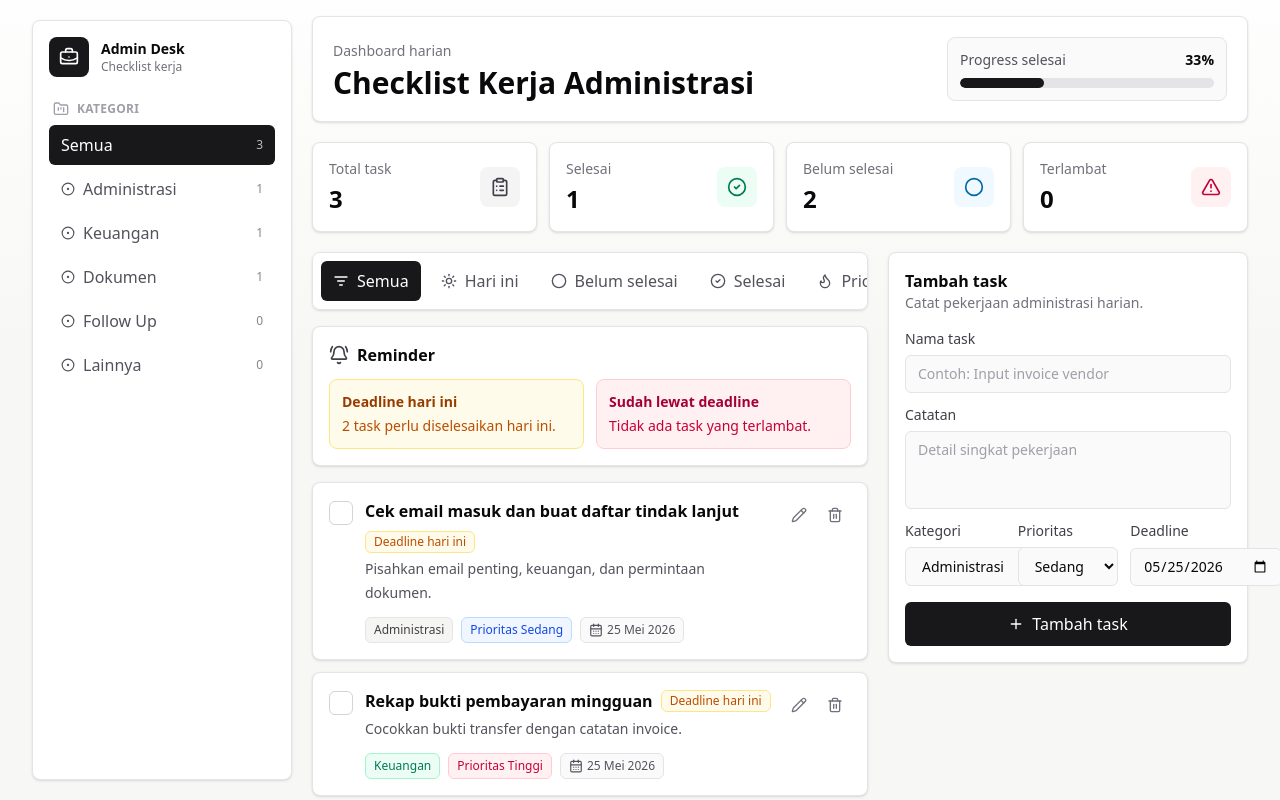
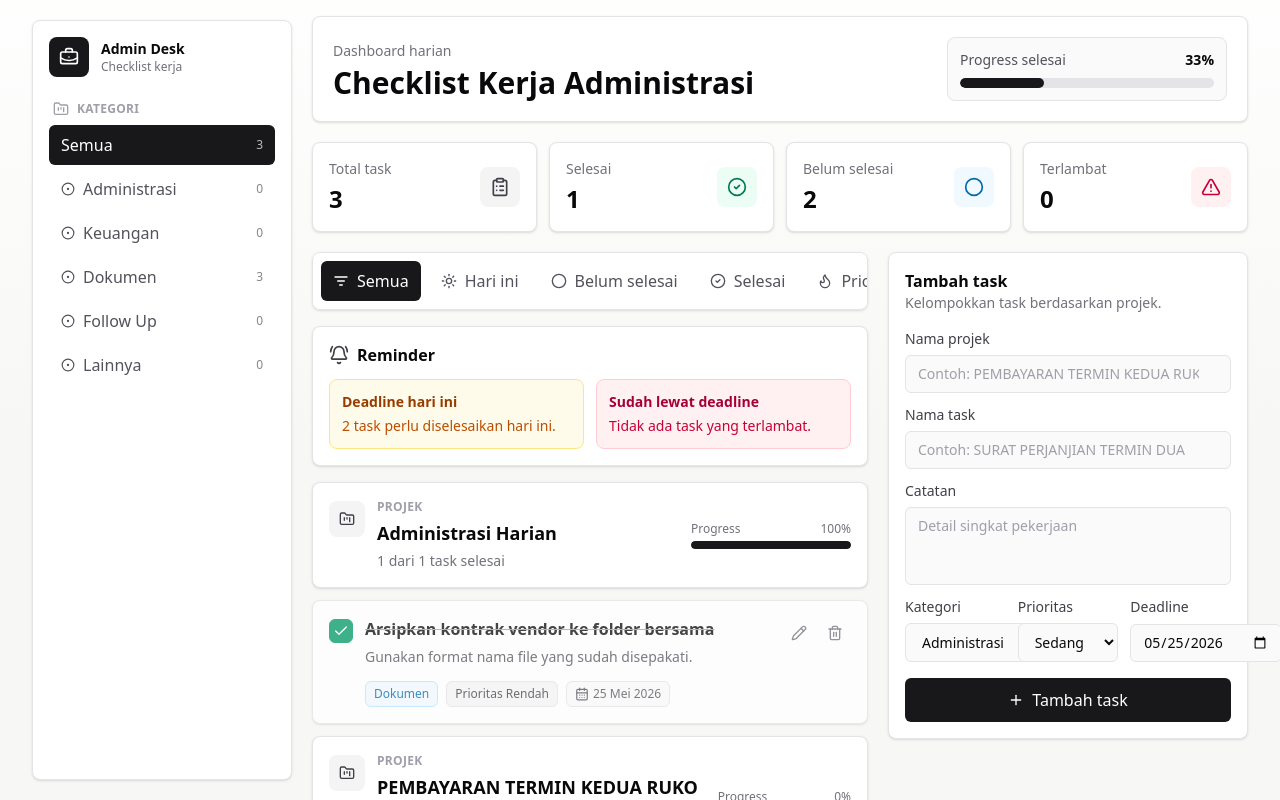
Before and after one commit to deptfinance/checklist, a Next.js app: page / in a window 1280 px wide. Shown: the top 800 px of the page. Built offline with nearby package versions, Linux system fonts and the light colour scheme.

Commit message:
Add project grouping for tasks

```diff
--- /dev/null
+++ b/src/components/ProjectSection.tsx
@@ -0,0 +1,72 @@
+import { FolderKanban } from "lucide-react";
+import { TaskCard } from "@/components/TaskCard";
+import { type Task } from "@/lib/tasks";
+
+type ProjectSectionProps = {
+  projectName: string;
+  tasks: Task[];
+  onToggle: (id: string) => void;
+  onEdit: (task: Task) => void;
+  onDelete: (id: string) => void;
+};
+
+export function ProjectSection({
+  projectName,
+  tasks,
+  onToggle,
+  onEdit,
+  onDelete,
+}: ProjectSectionProps) {
+  const completed = tasks.filter((task) => task.completed).length;
+  const progress = tasks.length
+    ? Math.round((completed / tasks.length) * 100)
+    : 0;
+
+  return (
+    <section className="grid gap-3">
+      <div className="flex flex-col gap-3 rounded-lg border border-zinc-200 bg-white p-4 shadow-sm sm:flex-row sm:items-center sm:justify-between">
+        <div className="flex min-w-0 items-start gap-3">
+          <div className="mt-0.5 flex h-9 w-9 shrink-0 items-center justify-center rounded-lg bg-zinc-100 text-zinc-700">
+            <FolderKanban className="h-4 w-4" aria-hidden="true" />
+          </div>
+          <div className="min-w-0">
+            <p className="text-xs font-semibold uppercase tracking-wide text-zinc-400">
+              Projek
+            </p>
+            <h2 className="mt-1 break-words text-lg font-semibold text-zinc-950">
+              {projectName}
+            </h2>
+            <p className="mt-1 text-sm text-zinc-500">
+              {completed} dari {tasks.length} task selesai
+            </p>
+          </div>
+        </div>
+
+        <div className="w-full sm:w-40">
+          <div className="mb-1 flex items-center justify-between text-xs font-medium text-zinc-500">
+            <span>Progress</span>
+            <span>{progress}%</span>
+          </div>
+          <div className="h-2 overflow-hidden rounded-full bg-zinc-200">
+            <div
+              className="h-full rounded-full bg-zinc-900 transition-all"
+              style={{ width: `${progress}%` }}
+            />
+          </div>
+        </div>
+      </div>
+
+      <div className="grid gap-3">
+        {tasks.map((task) => (
+          <TaskCard
+            key={task.id}
+            task={task}
+            onToggle={onToggle}
+            onEdit={onEdit}
+            onDelete={onDelete}
+          />
+        ))}
+      </div>
+    </section>
+  );
+}
--- a/src/components/TaskDashboard.tsx
+++ b/src/components/TaskDashboard.tsx
@@ -3,15 +3,16 @@
 import { useEffect, useMemo, useState } from "react";
 import { BellRing, ClipboardList } from "lucide-react";
 import { FilterBar } from "@/components/FilterBar";
+import { ProjectSection } from "@/components/ProjectSection";
 import { Sidebar } from "@/components/Sidebar";
 import { SummaryCards } from "@/components/SummaryCards";
-import { TaskCard } from "@/components/TaskCard";
 import { TaskForm } from "@/components/TaskForm";
 import {
   createTask,
   defaultTasks,
   isOverdue,
   isToday,
+  normalizeTasks,
   storageKey,
   type CategoryFilter,
   type Task,
@@ -32,7 +33,7 @@ export function TaskDashboard() {
 
     if (savedTasks) {
       try {
-        setTasks(JSON.parse(savedTasks) as Task[]);
+        setTasks(normalizeTasks(JSON.parse(savedTasks) as Task[]));
       } catch {
         setTasks(defaultTasks);
       }
@@ -60,6 +61,13 @@ export function TaskDashboard() {
     (task) => !task.completed && isToday(task.deadline),
   );
   const overdueTasks = tasks.filter(isOverdue);
+  const projectNames = useMemo(
+    () =>
+      Array.from(new Set(tasks.map((task) => task.projectName))).sort((a, b) =>
+        a.localeCompare(b, "id-ID"),
+      ),
+    [tasks],
+  );
 
   const filteredTasks = useMemo(() => {
     return tasks.filter((task) => {
@@ -89,6 +97,23 @@ export function TaskDashboard() {
       return true;
     });
   }, [activeFilter, selectedCategory, tasks]);
+
+  const projectGroups = useMemo(() => {
+    const groups = new Map<string, Task[]>();
+
+    filteredTasks.forEach((task) => {
+      const group = groups.get(task.projectName) ?? [];
+      group.push(task);
+      groups.set(task.projectName, group);
+    });
+
+    return Array.from(groups.entries())
+      .map(([projectName, projectTasks]) => ({
+        projectName,
+        tasks: projectTasks,
+      }))
+      .sort((a, b) => a.projectName.localeCompare(b.projectName, "id-ID"));
+  }, [filteredTasks]);
 
   function handleSubmit(input: TaskInput) {
     if (editingTask) {
@@ -211,11 +236,12 @@ export function TaskDashboard() {
               </div>
 
               <section className="grid gap-3" aria-label="Daftar task">
-                {filteredTasks.length ? (
-                  filteredTasks.map((task) => (
-                    <TaskCard
-                      key={task.id}
-                      task={task}
+                {projectGroups.length ? (
+                  projectGroups.map((project) => (
+                    <ProjectSection
+                      key={project.projectName}
+                      projectName={project.projectName}
+                      tasks={project.tasks}
                       onToggle={handleToggle}
                       onEdit={setEditingTask}
                       onDelete={handleDelete}
@@ -241,6 +267,7 @@ export function TaskDashboard() {
             <div className="xl:sticky xl:top-5">
               <TaskForm
                 editingTask={editingTask}
+                projectNames={projectNames}
                 onSubmit={handleSubmit}
                 onCancelEdit={() => setEditingTask(null)}
               />
--- a/src/components/TaskForm.tsx
+++ b/src/components/TaskForm.tsx
@@ -12,11 +12,13 @@ import {
 
 type TaskFormProps = {
   editingTask: Task | null;
+  projectNames: string[];
   onSubmit: (task: TaskInput) => void;
   onCancelEdit: () => void;
 };
 
 const emptyForm: TaskInput = {
+  projectName: "",
   title: "",
   description: "",
   category: "Administrasi",
@@ -26,6 +28,7 @@ const emptyForm: TaskInput = {
 
 export function TaskForm({
   editingTask,
+  projectNames,
   onSubmit,
   onCancelEdit,
 }: TaskFormProps) {
@@ -38,6 +41,7 @@ export function TaskForm({
     }
 
     setForm({
+      projectName: editingTask.projectName,
       title: editingTask.title,
       description: editingTask.description,
       category: editingTask.category,
@@ -49,12 +53,13 @@ export function TaskForm({
   function handleSubmit(event: React.FormEvent<HTMLFormElement>) {
     event.preventDefault();
 
-    if (!form.title.trim()) {
+    if (!form.projectName.trim() || !form.title.trim()) {
       return;
     }
 
     onSubmit({
       ...form,
+      projectName: form.projectName.trim(),
       title: form.title.trim(),
       description: form.description.trim(),
     });
@@ -75,7 +80,7 @@ export function TaskForm({
             {editingTask ? "Edit task" : "Tambah task"}
           </h2>
           <p className="text-sm text-zinc-500">
-            Catat pekerjaan administrasi harian.
+            Kelompokkan task berdasarkan projek.
           </p>
         </div>
         {editingTask ? (
@@ -93,13 +98,35 @@ export function TaskForm({
 
       <div className="grid gap-3">
         <label className="grid gap-1.5 text-sm font-medium text-zinc-700">
+          Nama projek
+          <input
+            value={form.projectName}
+            list="project-options"
+            onChange={(event) =>
+              setForm((current) => ({
+                ...current,
+                projectName: event.target.value,
+              }))
+            }
+            placeholder="Contoh: PEMBAYARAN TERMIN KEDUA RUKO SEBELAH"
+            className="rounded-md border border-zinc-200 bg-zinc-50 px-3 py-2 text-sm text-zinc-950 outline-none transition placeholder:text-zinc-400 focus:border-zinc-400 focus:bg-white"
+            required
+          />
+          <datalist id="project-options">
+            {projectNames.map((projectName) => (
+              <option key={projectName} value={projectName} />
+            ))}
+          </datalist>
+        </label>
+
+        <label className="grid gap-1.5 text-sm font-medium text-zinc-700">
           Nama task
           <input
             value={form.title}
             onChange={(event) =>
               setForm((current) => ({ ...current, title: event.target.value }))
             }
-            placeholder="Contoh: Input invoice vendor"
+            placeholder="Contoh: SURAT PERJANJIAN TERMIN DUA"
             className="rounded-md border border-zinc-200 bg-zinc-50 px-3 py-2 text-sm text-zinc-950 outline-none transition placeholder:text-zinc-400 focus:border-zinc-400 focus:bg-white"
             required
           />
--- a/src/lib/tasks.ts
+++ b/src/lib/tasks.ts
@@ -23,6 +23,7 @@ export type CategoryFilter = "Semua" | Category;
 
 export type Task = {
   id: string;
+  projectName: string;
   title: string;
   description: string;
   category: Category;
@@ -35,7 +36,7 @@ export type Task = {
 
 export type TaskInput = Pick<
   Task,
-  "title" | "description" | "category" | "priority" | "deadline"
+  "projectName" | "title" | "description" | "category" | "priority" | "deadline"
 >;
 
 export const categoryStyles: Record<Category, string> = {
@@ -53,6 +54,7 @@ export const priorityStyles: Record<Priority, string> = {
 };
 
 export const storageKey = "checklist-administrasi.tasks";
+export const fallbackProjectName = "Pekerjaan Umum";
 
 export function todayISO() {
   const today = new Date();
@@ -89,12 +91,20 @@ export function createTask(input: TaskInput): Task {
   };
 }
 
+export function normalizeTasks(tasks: Task[]) {
+  return tasks.map((task) => ({
+    ...task,
+    projectName: task.projectName?.trim() || fallbackProjectName,
+  }));
+}
+
 export const defaultTasks: Task[] = [
   {
     id: "sample-1",
-    title: "Cek email masuk dan buat daftar tindak lanjut",
-    description: "Pisahkan email penting, keuangan, dan permintaan dokumen.",
-    category: "Administrasi",
+    projectName: "PEMBAYARAN TERMIN KEDUA RUKO SEBELAH",
+    title: "SURAT PERJANJIAN TERMIN DUA",
+    description: "Siapkan dokumen perjanjian untuk pembayaran termin kedua.",
+    category: "Dokumen",
     priority: "Sedang",
     deadline: todayISO(),
     completed: false,
@@ -103,9 +113,10 @@ export const defaultTasks: Task[] = [
   },
   {
     id: "sample-2",
-    title: "Rekap bukti pembayaran mingguan",
-    description: "Cocokkan bukti transfer dengan catatan invoice.",
-    category: "Keuangan",
+    projectName: "PEMBAYARAN TERMIN KEDUA RUKO SEBELAH",
+    title: "KWITANSI",
+    description: "Buat dan arsipkan kwitansi pembayaran termin kedua.",
+    category: "Dokumen",
     priority: "Tinggi",
     deadline: todayISO(),
     completed: false,
@@ -114,6 +125,7 @@ export const defaultTasks: Task[] = [
   },
   {
     id: "sample-3",
+    projectName: "Administrasi Harian",
     title: "Arsipkan kontrak vendor ke folder bersama",
     description: "Gunakan format nama file yang sudah disepakati.",
     category: "Dokumen",
```
Also changed, not shown: 1 other file (tests, documents, lock files or other folders).
